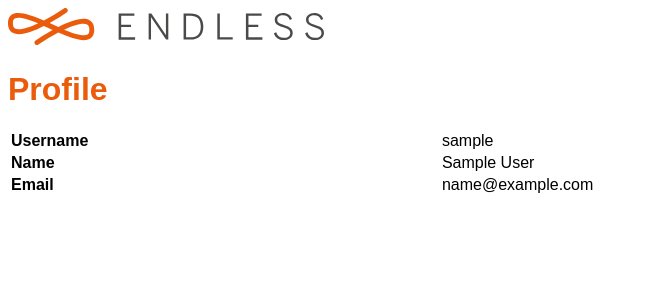
After one commit to endlessm/eos-idp, a Django app: page /profile/ in a window 1280 px wide. The commit adds this page. Shown: the top 300 px of the page, without its empty margins (0-648 px from the left). Run offline with Django 3.2, Linux system fonts and the light colour scheme; the visitor is signed in with stand-in values (Sample User, id 1).

Commit message:
Add a rudimentary profile page
The home page will now ostensibly be used to provide an overview of the
account service in addition to login and signup links.

```diff
--- a/main/static/main/eosidp.css
+++ b/main/static/main/eosidp.css
@@ -6,6 +6,14 @@ h1, h2 {
     color: #ea5b0c;
 }
 
+table {
+    width: 100%;
+}
+
+th, td {
+    text-align: left;
+}
+
 .logo {
     width: 25%;
 }
--- a/main/templates/main/index.html
+++ b/main/templates/main/index.html
@@ -2,6 +2,5 @@
 
 {% block content %}
 <h1>{{ title }}</h1>
-<p>Hello, {{ user.get_username }}</p>
-<p><a href="{% url 'main:logout' %}">Logout</a></p>
+<p>This is the Endless Account system</p>
 {% endblock %}
--- /dev/null
+++ b/main/templates/main/profile.html
@@ -0,0 +1,19 @@
+{% extends 'main/base.html' %}
+
+{% block content %}
+<h1>{{ title }}</h1>
+<table>
+  <tr>
+    <th>Username</th>
+    <td>{{ user.get_username }}</td>
+  </tr>
+  <tr>
+    <th>Name</th>
+    <td>{{ user.get_full_name }}</td>
+  </tr>
+  <tr>
+    <th>Email</th>
+    <td>{{ user.email }}</td>
+  </tr>
+</table>
+{% endblock %}
--- a/main/urls.py
+++ b/main/urls.py
@@ -5,6 +5,7 @@ from . import views
 app_name = 'main'
 urlpatterns = [
     path('', views.index, name='index'),
+    path('profile/', views.profile, name='profile'),
     path('login/', views.LoginView.as_view(), name='login'),
     path('logout/', views.LogoutView.as_view(), name='logout'),
 ]
--- a/main/views.py
+++ b/main/views.py
@@ -4,13 +4,21 @@ from django.shortcuts import render
 from django.utils.translation import gettext_lazy as _
 
 
-@login_required
 def index(request):
     """Home page view"""
     context = {
-        'title': 'Endless Account',
+        'title': _('Endless Account'),
     }
     return render(request, 'main/index.html', context=context)
+
+
+@login_required
+def profile(request):
+    """Account profile view"""
+    context = {
+        'title': _('Profile'),
+    }
+    return render(request, 'main/profile.html', context=context)
 
 
 class LoginView(auth_views.LoginView):
```
